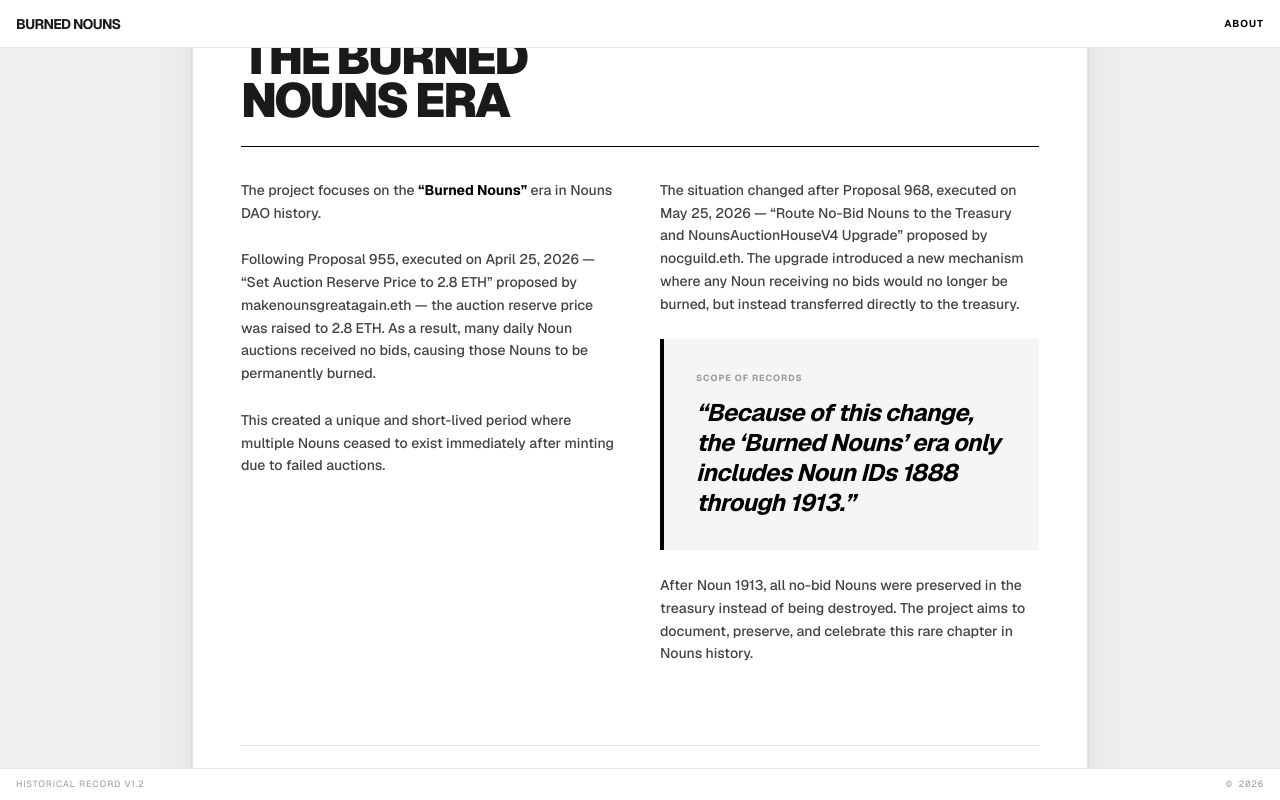
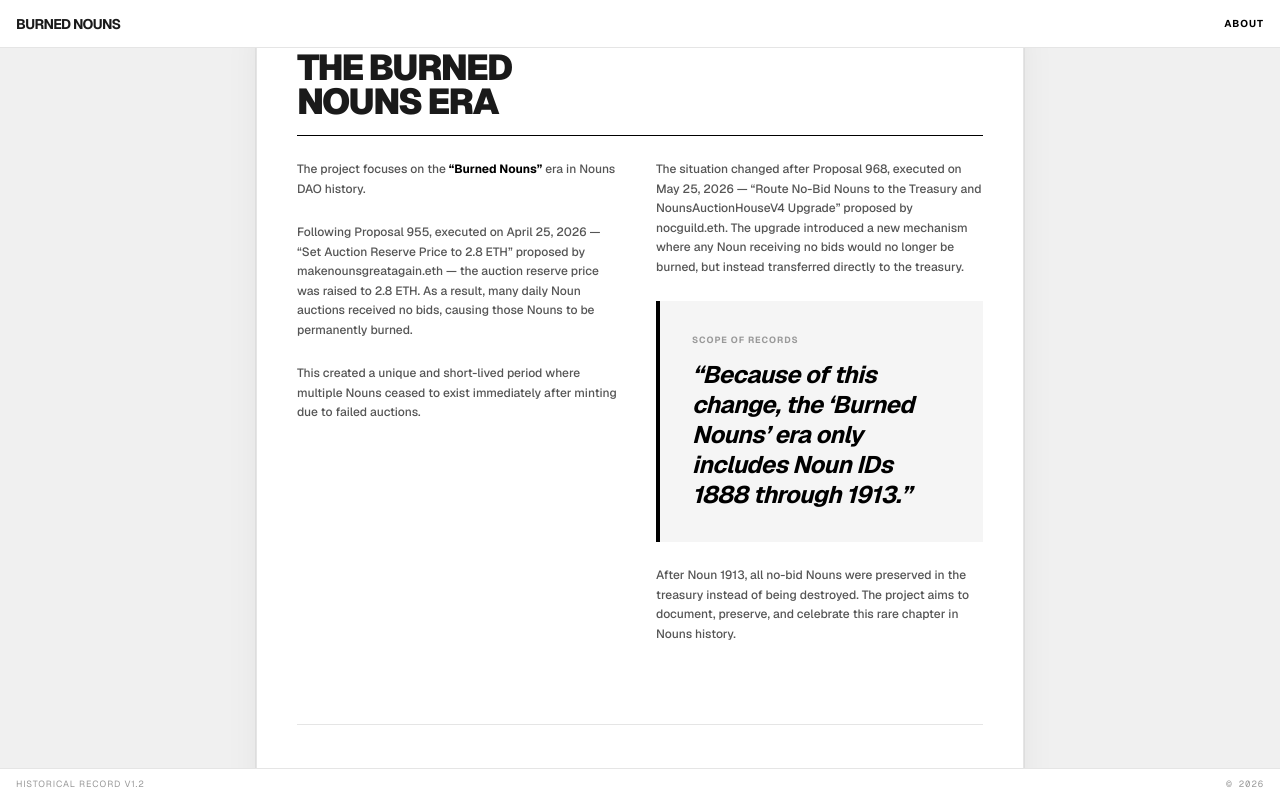
Before and after one commit to XppaiCyberr/burned-nouns, a Next.js app: page /about in a window 1280 px wide. Built offline with nearby package versions, Linux system fonts and the light colour scheme.

Commit message:
Final scale reduction for About page for ultra-compact minimalist feel

```diff
--- a/src/app/about/page.tsx
+++ b/src/app/about/page.tsx
@@ -15,15 +15,15 @@ export default function About() {
 
       {/* Main Content Area - Wide horizontal layout */}
       <div className="flex-1 overflow-y-auto bg-[#F0F0F0] p-4 lg:p-12 flex justify-center items-start lg:items-center">
-        <div className="max-w-4xl w-full bg-white border border-[#E5E5E5] p-6 lg:p-12 my-4 lg:my-8 shadow-[0_0_0_1px_rgba(0,0,0,0.05),0_30px_60px_-12px_rgba(0,0,0,0.12)]">
-          <header className="mb-8 border-b border-black pb-6">
-            <span className="block text-[9px] font-bold uppercase tracking-[0.3em] text-[#999] mb-3">Historical Archive</span>
-            <h1 className="text-3xl lg:text-5xl font-black tracking-tighter leading-[0.9] uppercase">
+        <div className="max-w-3xl w-full bg-white border border-[#E5E5E5] p-6 lg:p-10 my-4 lg:my-8 shadow-[0_0_0_1px_rgba(0,0,0,0.05),0_20px_40px_-12px_rgba(0,0,0,0.1)]">
+          <header className="mb-6 border-b border-black pb-4">
+            <span className="block text-[8px] font-bold uppercase tracking-[0.3em] text-[#AAA] mb-2">Historical Archive</span>
+            <h1 className="text-2xl lg:text-4xl font-black tracking-tighter leading-[0.95] uppercase">
               The Burned<br />Nouns Era
             </h1>
           </header>
 
-          <div className="grid grid-cols-1 lg:grid-cols-2 gap-10 text-[11px] lg:text-sm leading-relaxed text-[#444] font-medium">
+          <div className="grid grid-cols-1 lg:grid-cols-2 gap-8 text-[10px] lg:text-xs leading-relaxed text-[#555] font-medium">
             <div className="space-y-6">
               <p>
                 The project focuses on the <strong className="text-black">“Burned Nouns”</strong> era in Nouns DAO history.
```
